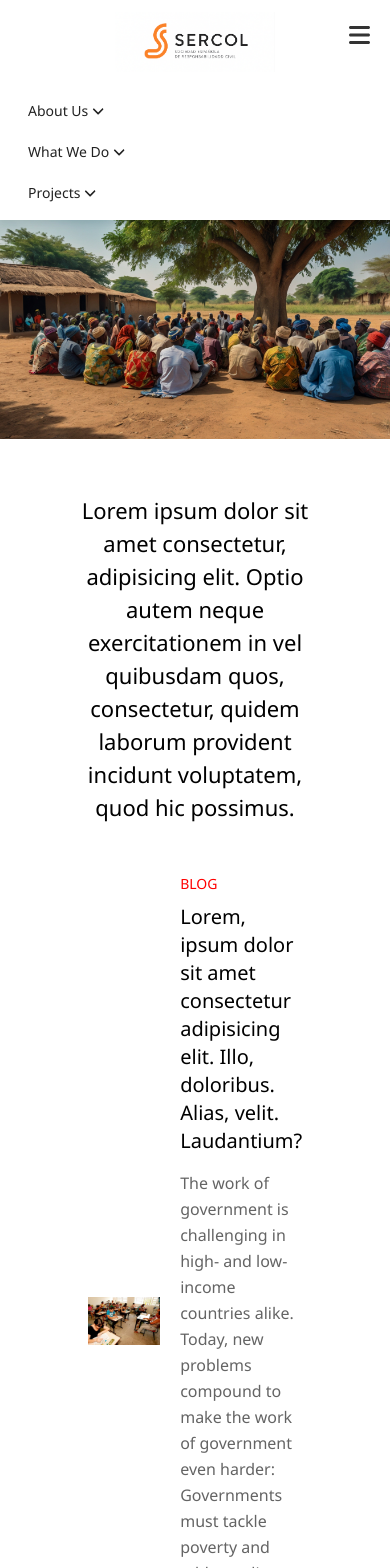
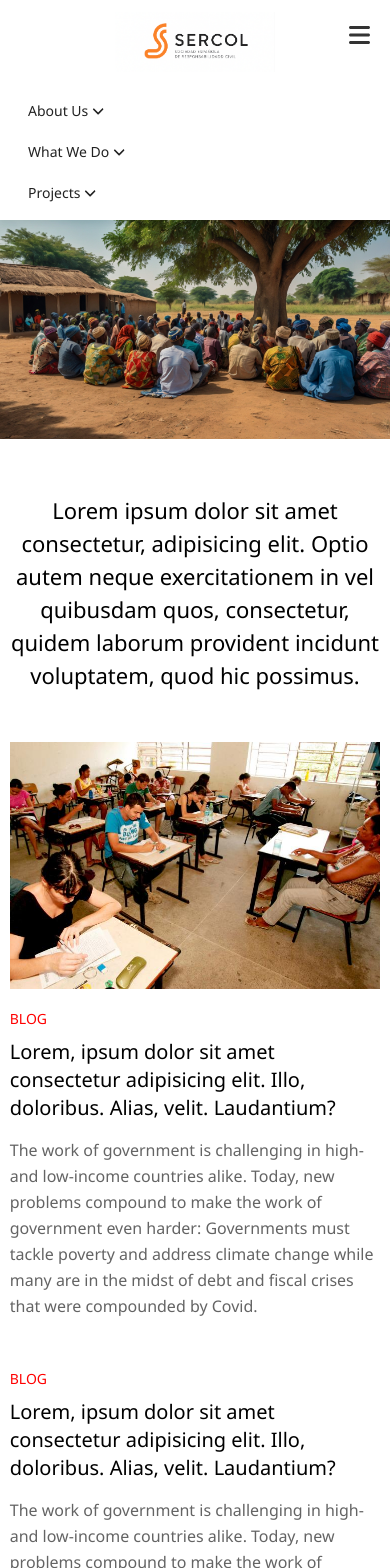
Before and after one commit to sazzadhossain1/new-projects, a React (Create React App) app: page / in a window 390 px wide. Shown: the top 1568 px of the page. Built offline with nearby package versions, Linux system fonts and the light colour scheme.

Commit message:
firstsection responsive doen

```diff
--- a/src/components/FirstSection/FirstSection.css
+++ b/src/components/FirstSection/FirstSection.css
@@ -38,3 +38,36 @@
   color: rgb(100, 100, 100);
   line-height: 26px;
 }
+
+@media screen and (max-width: 1536px) {
+  .first_section_text {
+    width: 65%;
+  }
+  .first_section_grid_div {
+    width: 65%;
+  }
+}
+@media screen and (max-width: 1150px) {
+  .first_section_text {
+    width: 75%;
+  }
+  .first_section_grid_div {
+    width: 75%;
+  }
+}
+@media screen and (max-width: 1024px) {
+  .first_section_text {
+    width: 95%;
+  }
+  .first_section_grid_div {
+    width: 95%;
+  }
+}
+@media screen and (max-width: 750px) {
+  .first_section_text {
+    width: 95%;
+  }
+  .first_section_grid_div {
+    grid-template-columns: repeat(1, 1fr);
+  }
+}
--- a/src/components/Home/Home.js
+++ b/src/components/Home/Home.js
@@ -13,7 +13,7 @@
     <div className="home_parent_div">
       <Banner></Banner>
       <FirstSection></FirstSection>
-      <SecondSection></SecondSection>
+      {/* <SecondSection></SecondSection> */}
       {/* <ThirdSection></ThirdSection>
 
       <FifthSection></FifthSection>
```
